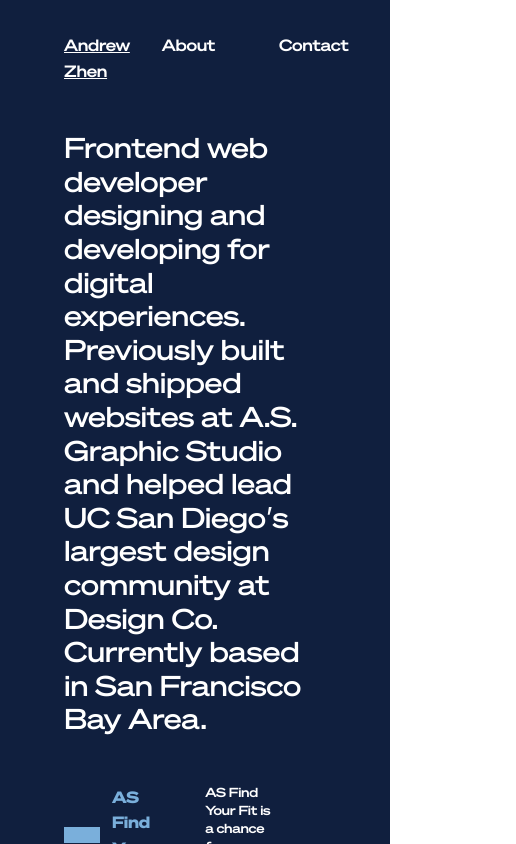
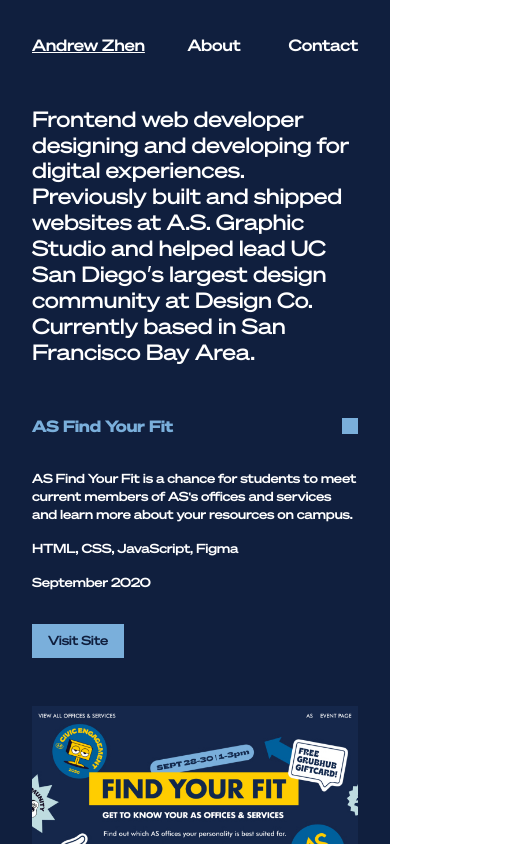
Before and after one commit to andrewzhen/portfolio, a React (Create React App) app: page / in a window 390 px wide. Both pictures are taken after a click on the item "AS Find Your Fit". Shown: the top 844 px of the page, 516 px wide, since content can reach past the window. Built offline with nearby package versions, Linux system fonts and the light colour scheme.

Commit message:
initial responsiveness

```diff
--- a/src/Pages/Contact.js
+++ b/src/Pages/Contact.js
@@ -3,7 +3,7 @@ import Helmet from "react-helmet";
 import Nav from "../components/Nav";
 import Blurb from "../components/Blurb";
 import Tab from "../components/Tab";
-import Footer from "../components/Footer";
+import ContactFooter from "../components/ContactFooter";
 import { SPACER1, SPACER2, SPACER3, SPACER4 } from "../constants";
 
 export default function Contact() {
@@ -22,7 +22,7 @@ export default function Contact() {
           <div>
             <ul>
               <Tab
-                text="resume.pdf"
+                text="resume.pdf*"
                 url="/resume.pdf"
               />
               <Tab
@@ -36,6 +36,10 @@ export default function Contact() {
               <Tab
                 text="github.com/andrewzhen"
                 url="https://github.com/andrewzhen"
+              />
+              <Tab
+                text="instagram.com/a.jzhen"
+                url="https://www.instagram.com/a.jzhen/"
               />
             </ul>
           </div>
@@ -52,7 +56,7 @@ export default function Contact() {
           </div>
         </div>
 
-        <Footer />
+        <ContactFooter />
       </div>
     </main>
   );
--- a/src/Pages/Home.js
+++ b/src/Pages/Home.js
@@ -62,7 +62,10 @@ export default function Home() {
         backgroundColor: clicked.backgroundColor || hovered.backgroundColor
       }}
     >
-      <div className="content">
+      <div
+        className="content"
+        style={{ overflowX: (clicked.title) ? "visible" : "hidden" }}
+      >
         <Helmet>
           <title>Andrew Zhen</title>
         </Helmet>
@@ -74,7 +77,10 @@ export default function Home() {
 
         {/* Work */}
         <div className="work">
-          <ul className="work__list sticky">
+          <ul
+            className={"work__list sticky " + (clicked.title ? "slideLeft" : "slideReset")}
+            style={{ marginBottom: SPACER3 }}
+          >
             {projects.map((project, idx) =>
               <Project
                 key={idx}
@@ -94,7 +100,7 @@ export default function Home() {
           </ul>
 
           <div
-            className="work__thumbnail"
+            className={"work__thumbnail " + (clicked.title ? "slideReset" : "slideRight")}
             style={{ marginBottom: SPACER5, maxHeight: fade ? "200vh" : "19.5vw" }}
           >
             <img
@@ -108,10 +114,39 @@ export default function Home() {
             ></div>
           </div>
 
-          {/* Placeholder */}
-          {/* {!clicked && <div className="work__details"></div>} */}
+          {/* Mobile title */}
+          <div
+            className={"item item--mobile sticky " + (clicked.title ? "slideReset" : "slideRight")}
+            style={{ marginBottom: SPACER2 }}
+          >
+            <h2
+              style={{ color: clicked.textColor }}
+            >
+              {clicked.title}
+            </h2>
 
-          <div className={"work__details sticky " + (fade ? "fadeIn" : "fadeOut")}>
+            <div
+              // className="item__expand"
+              style={{
+                width: "1rem",
+                height: "1rem",
+                background: "linear-gradient(" + clicked.textColor + ", " + clicked.textColor + "), linear-gradient(" + clicked.textColor + ", " + clicked.textColor + "), " + clicked.backgroundColor,
+                backgroundPosition: "center",
+                backgroundSize: "100% 2px, 2px 100%",
+                backgroundRepeat: "no-repeat",
+                backgroundColor: "transparent",
+                cursor: "pointer"
+              }}
+              onClick={() => {
+                setClicked({});
+              }}
+            ></div>
+          </div>
+
+          <div
+            className={"work__details sticky " + (fade ? "fadeIn" : "fadeOut") + " " + (clicked.title ? "slideReset" : "slideRight")}
+            style={{ marginBottom: SPACER3, top: "6rem" }}
+          >
             <p style={{ marginBottom: SPACER1 }}>{clicked.description}</p>
             <p style={{ marginBottom: SPACER1 }}>{clicked.tools}</p>
             <p style={{ marginBottom: SPACER2 }}>{clicked.date}</p>
--- /dev/null
+++ b/src/components/ContactFooter.js
@@ -0,0 +1,18 @@
+import React from "react";
+import { SPACER1, SPACER2, SPACER3, SPACER4 } from "../constants";
+
+export default function ContactFooter() {
+  return (
+    <footer className="foot-nav">
+      <ul className="nav__list">
+        <div className="nav__list">
+          <p>*Updated Nov 8, 2020</p>
+        </div>
+
+        <div>
+          <p>&#169; 2020</p>
+        </div>
+      </ul>
+    </footer>
+  );
+}
--- a/src/components/Footer.js
+++ b/src/components/Footer.js
@@ -6,7 +6,7 @@ export default function Footer() {
     <footer className="foot-nav">
       <ul className="nav__list">
         <div className="nav__list">
-          <li style={{ margin: "0 " + SPACER1 +  " 0 -" + SPACER1 }}>
+          <li style={{ marginRight: SPACER2 }}>
             <a
               href="mailto:andrewjzhen@gmail.com"
               className="nav__list__item"
@@ -14,7 +14,7 @@ export default function Footer() {
               Email
             </a>
           </li>
-          <li style={{ marginRight: SPACER1 }}>
+          <li style={{ marginRight: SPACER2 }}>
             <a
               href="../resume.pdf"
               target="_blank"
@@ -23,22 +23,13 @@ export default function Footer() {
               Resume
             </a>
           </li>
-          <li style={{ marginRight: SPACER1 }}>
+          <li style={{ marginRight: SPACER2 }}>
             <a
               href="https://www.linkedin.com/in/andrew-zhen/"
               target="_blank"
               className="nav__list__item"
             >
               LinkedIn
-            </a>
-          </li>
-          <li>
-            <a
-              href="https://github.com/andrewzhen"
-              target="_blank"
-              className="nav__list__item"
-            >
-              Github
             </a>
           </li>
         </div>
--- a/src/components/Nav.js
+++ b/src/components/Nav.js
@@ -15,7 +15,6 @@ export default function Nav(props) {
                   "nav__list__item " +
                   (props.from === "home" ? "nav__list__item--active" : undefined)
                 }
-                style={{ marginLeft: "-" + SPACER1 }}
               >
                 Andrew Zhen
               </Link>
@@ -29,7 +28,7 @@ export default function Nav(props) {
                   "nav__list__item " +
                   (props.from === "about" ? "nav__list__item--active" : undefined)
                 }
-                style={{ marginRight: SPACER2 }}
+                style={{ marginRight: SPACER3 }}
               >
                 About
               </Link>
@@ -41,7 +40,6 @@ export default function Nav(props) {
                   "nav__list__item " +
                   (props.from === "contact" ? "nav__list__item--active" : undefined)
                 }
-                style={{ marginRight: "-" + SPACER1 }}
               >
                 Contact
               </Link>
--- a/src/components/Project.js
+++ b/src/components/Project.js
@@ -14,6 +14,7 @@ export default function Project(props) {
 
   const clickedProject = {
     id: props.id,
+    title: props.title,
     textColor: props.textColor,
     backgroundColor: props.backgroundColor,
     image: props.image,
--- a/src/css/index.scss
+++ b/src/css/index.scss
@@ -1,5 +1,6 @@
 @import "./reset.scss";
 @import "./typography.scss";
+@import "./mixins.scss";
 @import "./constants.scss";
 
 #root {
@@ -34,6 +35,10 @@ a {
   position: relative;
   padding: $spacer2 $spacer4;
   box-sizing: border-box;
+
+  @include md {
+    padding: $spacer2;
+  }
 }
 
 .nav__list {
@@ -41,7 +46,6 @@ a {
   justify-content: space-between;
 
   @at-root #{&}__item {
-    padding: $spacer1;
     transition: $timing;
 
     @at-root #{&}--active {
@@ -110,6 +114,12 @@ a {
       transform: rotate(45deg);
     }
   }
+
+  @at-root #{&}--mobile {
+    width: 100%;
+    cursor: default;
+    margin-right: 0;
+  }
 }
 
 .fadeIn {
@@ -124,23 +134,58 @@ a {
   position: sticky;
   top: $spacer3;
   align-self: flex-start;
+
+  @include sm {
+    position: sticky;
+    top: $spacer3;
+  }
+
+  // @include lg {
+  //   position: static;
+  //   top: 0;
+  // }
+}
+
+.slideLeft {
+  position: absolute;
+  transform: translateX(-100%);
+}
+
+.slideRight {
+  position: absolute;
+  transform: translateX(100%);
+}
+
+.slideReset {
+  position: sticky;
+  transform: translateX(0);
 }
 
 .work {
   display: flex;
   position: relative;
 
+  @include lg {
+    justify-content: space-between;
+    flex-wrap: wrap;
+  }
+
   @at-root #{&}__list {
     z-index: 2;
-    // width: 23rem;
-    width: 28vw;
+    width: 23rem;
+    transition: $timing;
   }
 
   @at-root #{&}__thumbnail {
     position: relative;
-    width: calc(100% - 28vw - 25rem);
+    width: calc(100% - 23rem - 25vw);
     overflow: hidden;
-    transition: $timing * 2;
+    transition: max-height $timing * 2;
+
+    @include lg {
+      order: 3;
+      width: 100%;
+    }
   }
 
   @at-root #{&}__thumbnail__image {
@@ -153,10 +198,27 @@ a {
     box-sizing: border-box;
     transition: $timing;
 
+    @include md {
+      width: 100%;
+    }
+
+    @include md-lg {
+      width: calc(100% - 25rem);
+    }
+
+    @include lg {
+      padding-left: 0;
+    }
+
     @at-root #{&}__button {
       border: none;
       padding: $spacer1/2 $spacer1;
       transition: $timing;
+      display: block;
+      width: intrinsic;
+      width: -moz-max-content;
+      width: -webkit-max-content;
+      width: max-content;
     }
   }
 }
@@ -185,7 +247,7 @@ a {
 
   & > * {
     position: relative;
-    max-width: 45vw;
+    max-width: 35vw;
   }
 
   @at-root #{&}__image {
@@ -200,4 +262,8 @@ a {
   width: 100%;
   padding: $spacer2 $spacer4;
   box-sizing: border-box;
+
+  @include md {
+    padding: $spacer2;
+  }
 }
--- /dev/null
+++ b/src/css/mixins.scss
@@ -0,0 +1,23 @@
+@mixin sm {
+  @media (max-width: $sm) {
+    @content;
+  }
+}
+
+@mixin md {
+  @media (max-width: $md) {
+    @content;
+  }
+}
+
+@mixin md-lg {
+  @media (max-width: $md + 1) and (min-width: $lg - 1) {
+    @content;
+  }
+}
+
+@mixin lg {
+  @media (max-width: $lg) {
+    @content;
+  }
+}
--- a/src/css/typography.scss
+++ b/src/css/typography.scss
@@ -1,3 +1,6 @@
+@import "./mixins.scss";
+@import "./constants.scss";
+
 @font-face {
   font-family: "Soehne Breit Kraftig";
   src: url("../fonts/soehne-breit-kraftig.woff2") format("woff2"),
@@ -42,6 +45,10 @@ body {
 h1 {
   font-size: 1.75rem;
   line-height: 120%;
+
+  @include md {
+    font-size: 1.35rem;
+  }
 }
 
 h2 {
```
Also changed, not shown: 1 other file (tests, documents, lock files or other folders).
